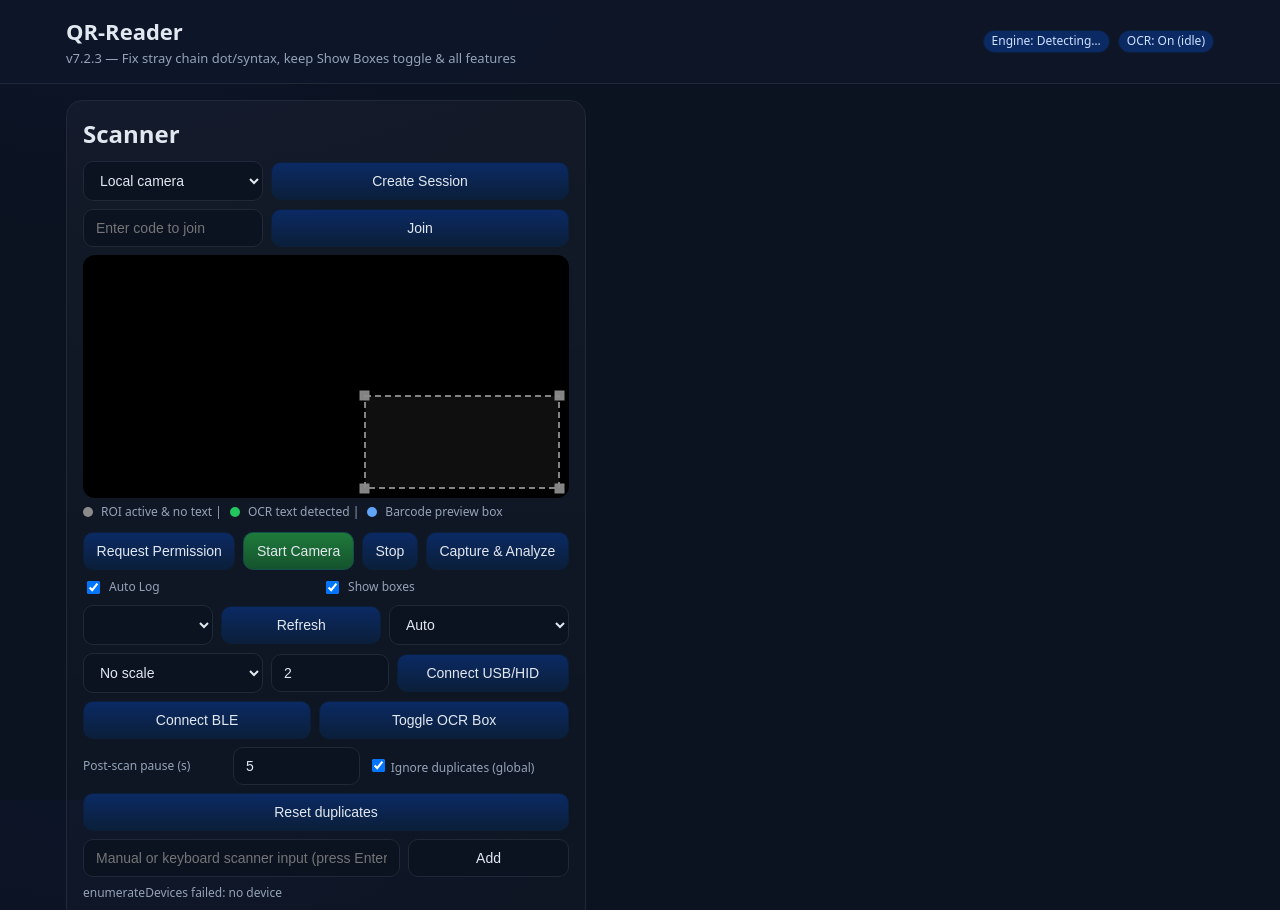
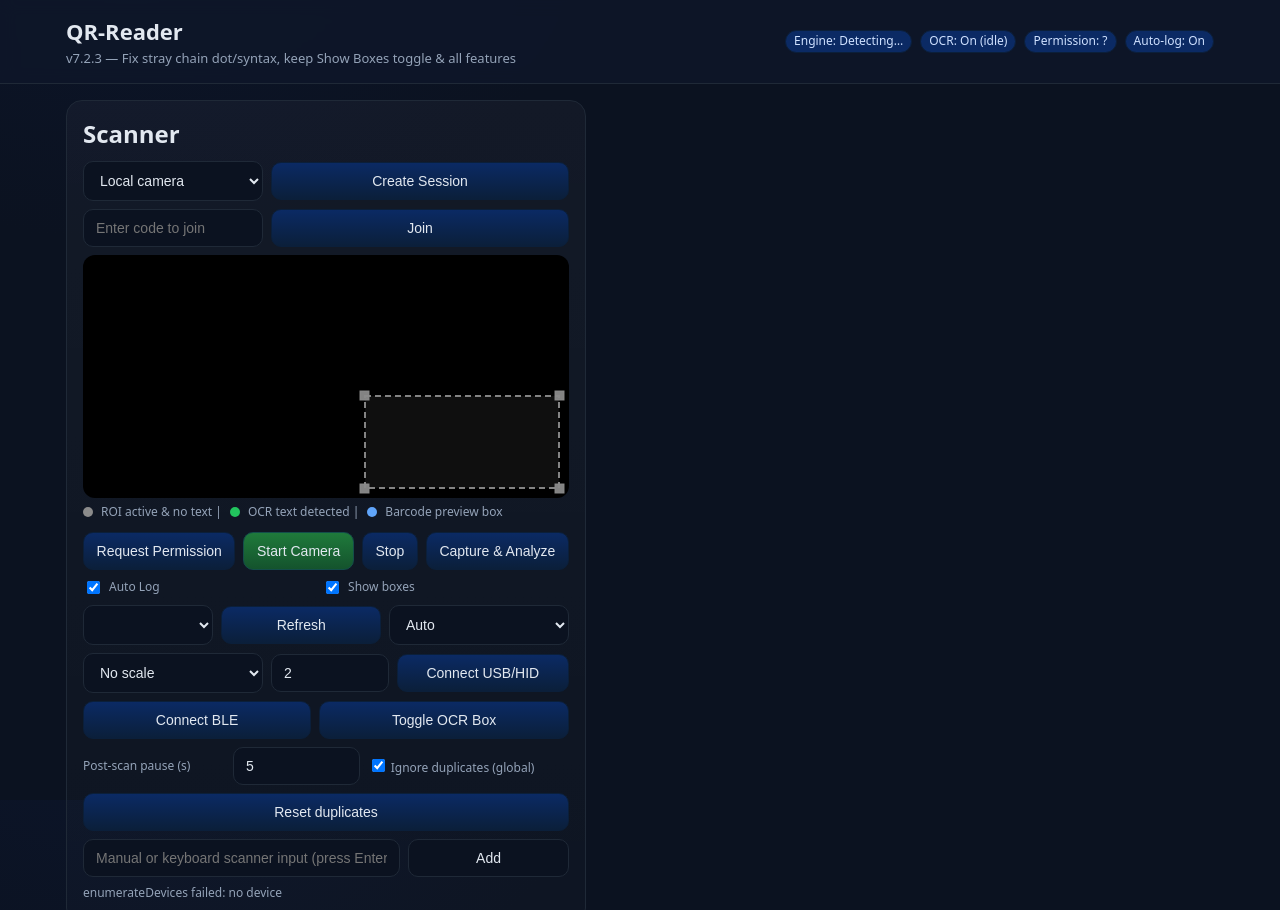
Before and after one commit to Cappytano/QR-Reader, a website: page index.html in a window 1280 px wide. Shown: the top 910 px of the page. Drawn offline with Linux system fonts and the light colour scheme.

Commit message:
Update index.html

```diff
--- a/index.html
+++ b/index.html
@@ -21,6 +21,8 @@
       <div style="display:flex;gap:8px;min-width:680px;flex-wrap:wrap;justify-content:flex-end">
         <span id="scanEngine" class="pill">Engine: Detecting…</span>
         <span id="ocrStatus" class="pill">OCR: Off</span>
+        <span id="permPill" class="pill">Permission: ?</span>
+        <span id="autoLogPill" class="pill">Auto-log: On</span>
         <button id="installBtn" type="button" class="secondary" style="display:none">Install App</button>
       </div>
     </div>
```
